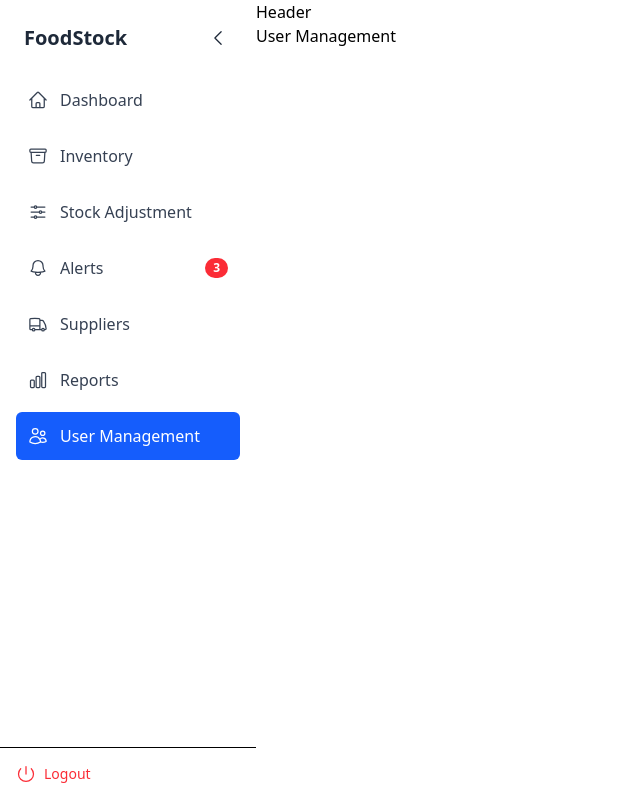
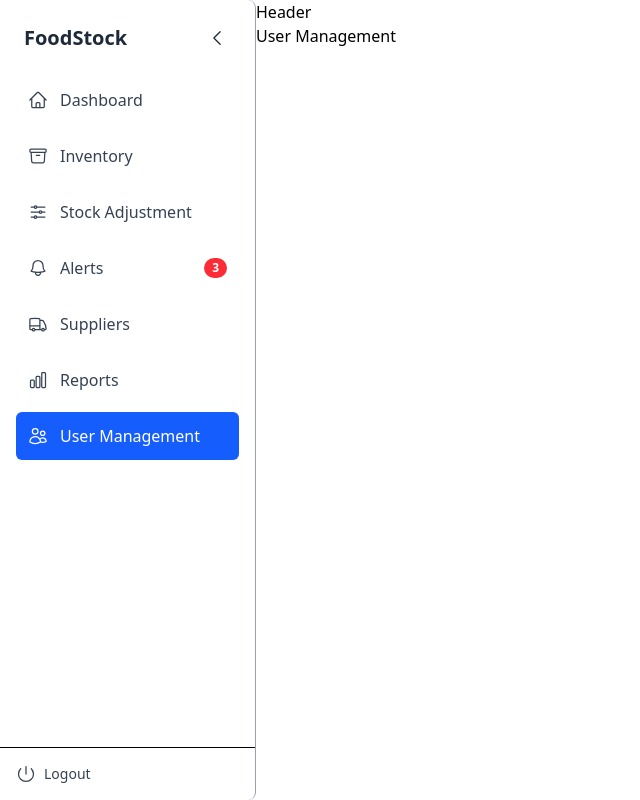
Before and after one commit to femmiennine/inventory-management-app, a React (Vite) app in the folder frontend/: page /user-management in a window 1280 px wide. Shown: the whole page, without its empty margins (0-640 px from the left). Built offline with nearby package versions, Linux system fonts and the light colour scheme.

Commit message:
sidebar fixes

```diff
--- a/frontend/src/components/layout/Sidebar.tsx
+++ b/frontend/src/components/layout/Sidebar.tsx
@@ -116,7 +116,7 @@ const Sidebar = () => {
           ${isMobile ? 'h-full w-full' : 'h-screen'}
           flex flex-col bg-white dark:bg-gray-900
           transition-all duration-300 ease-in-out transform
-          overflow-hidden
+          overflow-hidden border-r border-gray-400 dark:border-gray-700 rounded-r-lg
         `}
       >
         <div
@@ -182,7 +182,7 @@ const Sidebar = () => {
         >
           <button
             className={`
-            flex items-center gap-2 text-red-500 hover:underline font-medium
+            flex items-center gap-2 text-gray-700 dark:text-white hover:underline font-medium
             ${isMobile ? 'text-lg' : 'text-sm'}
             w-full
           `}
```
